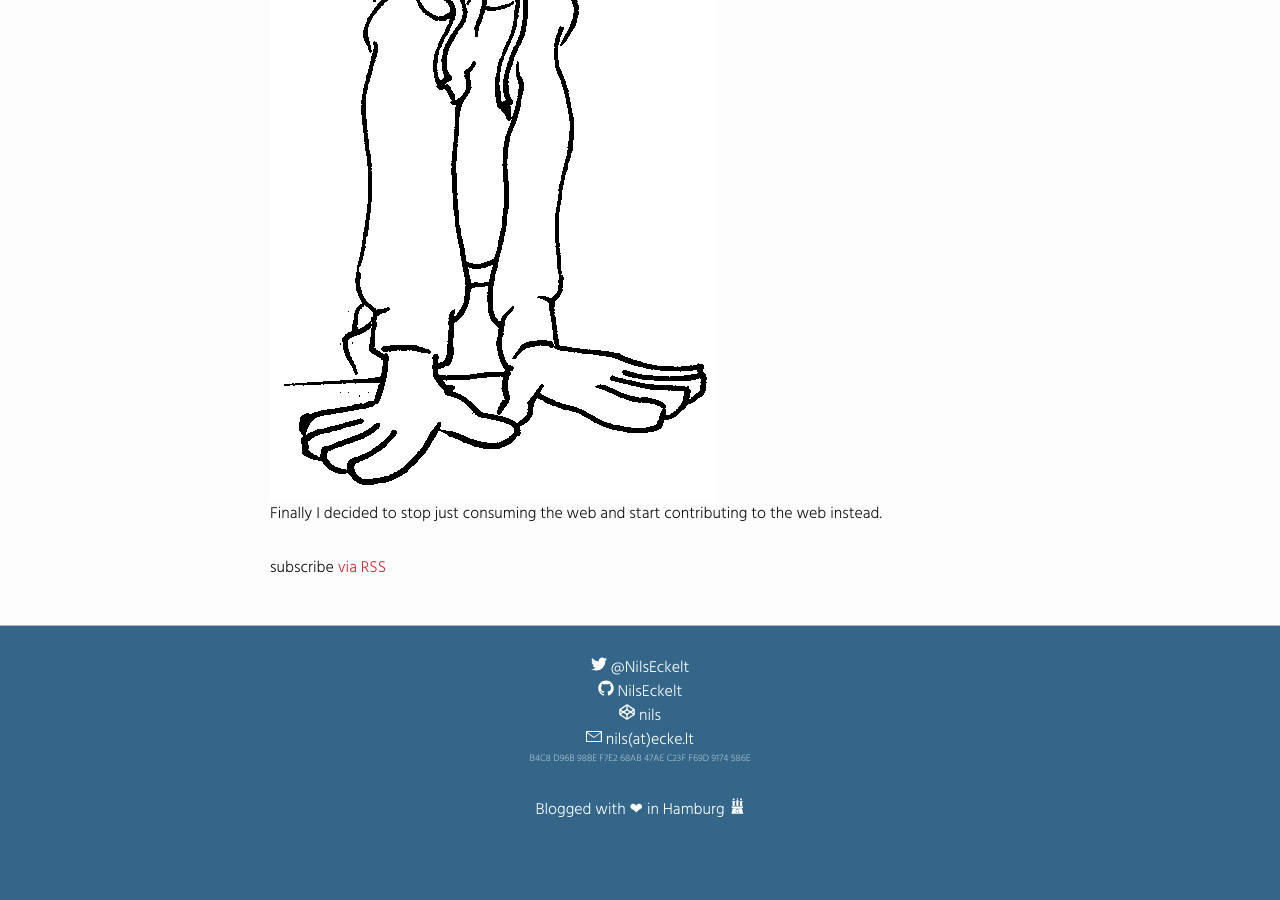
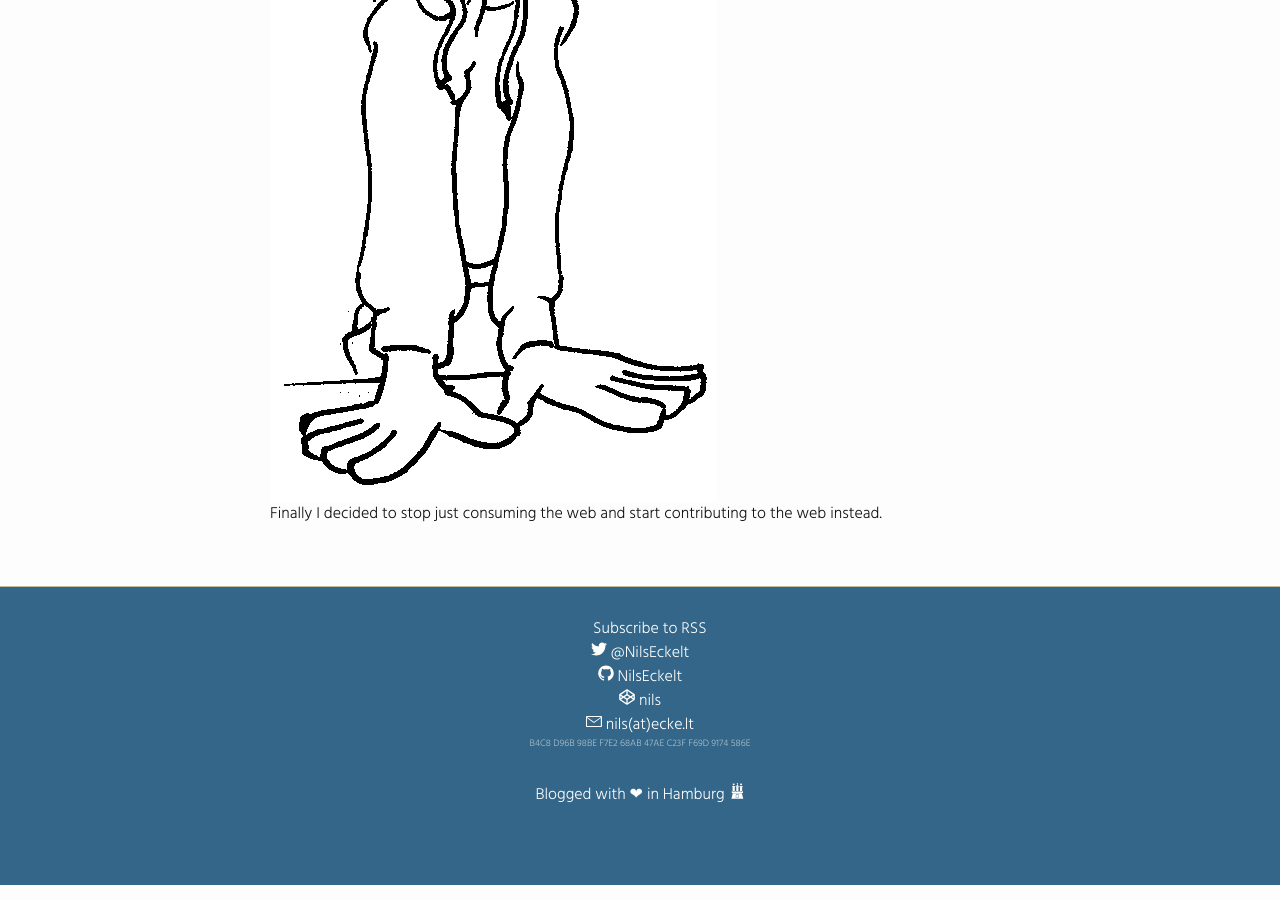
Before and after one commit to NilsEckelt/gh-pages, a Jekyll site: the page built from index.html, in a window 1280 px wide and 900 px high, scrolled down 2335 px. Built offline with Jekyll 4.4.1, drawn with Linux system fonts in a browser that asks for light colours; nearby versions of some CDN libraries; a script that is not in the unit is left out.

Commit message:
move rss subscription link to the footer

```diff
--- a/_includes/footer.html
+++ b/_includes/footer.html
@@ -1,5 +1,10 @@
 <footer class="site-footer -dark">
 
+  <a href="{{ "/feed.xml" | prepend: site.baseurl }}" class="contact">
+    <svg class="icon" width="16" height="16">
+      <use xlink:href="#rss-logo"></use>
+    </svg> Subscribe to RSS
+  </a>
 
   <a href="https://twitter.com/NilsEckelt" class="contact">
     <svg class="icon" width="16" height="16">
--- a/index.html
+++ b/index.html
@@ -18,6 +18,4 @@ github_username: NilsEckelt
     {% endfor %}
   </ul>
 
-  <p class="rss-subscribe">subscribe <a href="{{ "/feed.xml" | prepend: site.baseurl }}">via RSS</a></p>
-
 </div>
```
